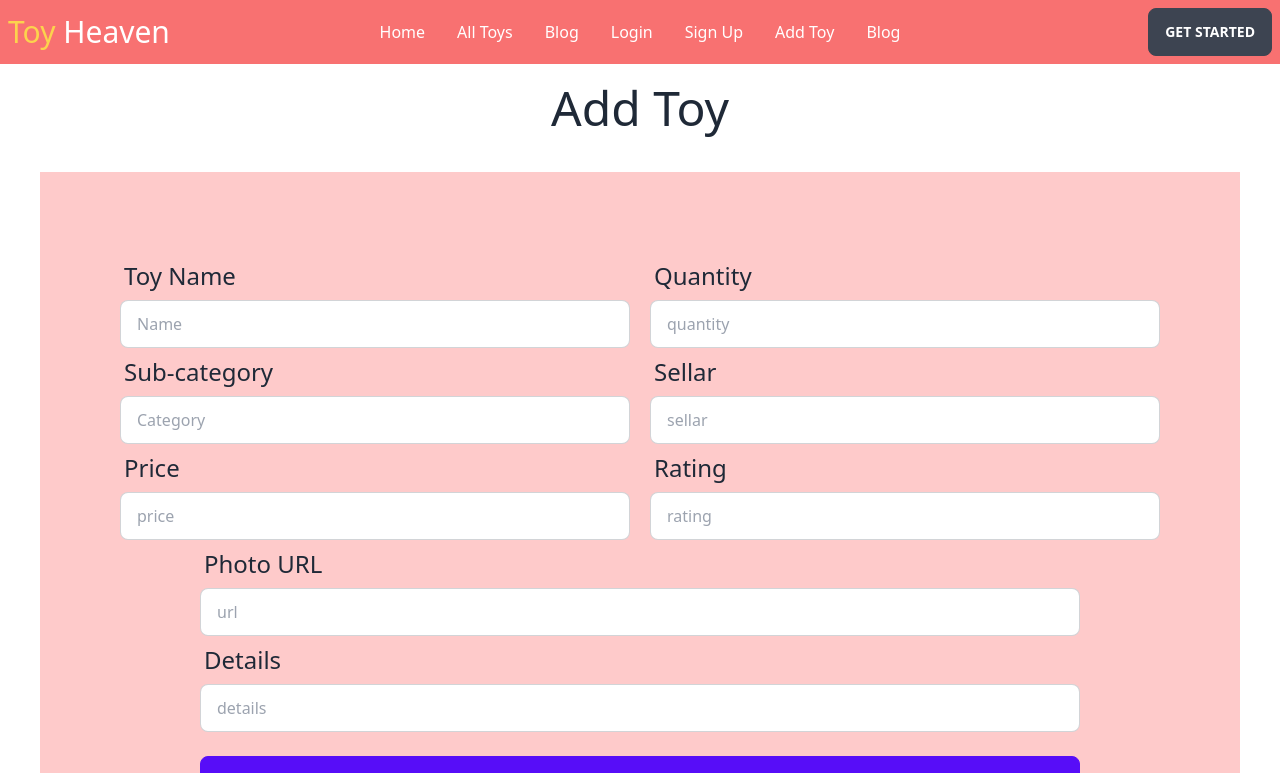
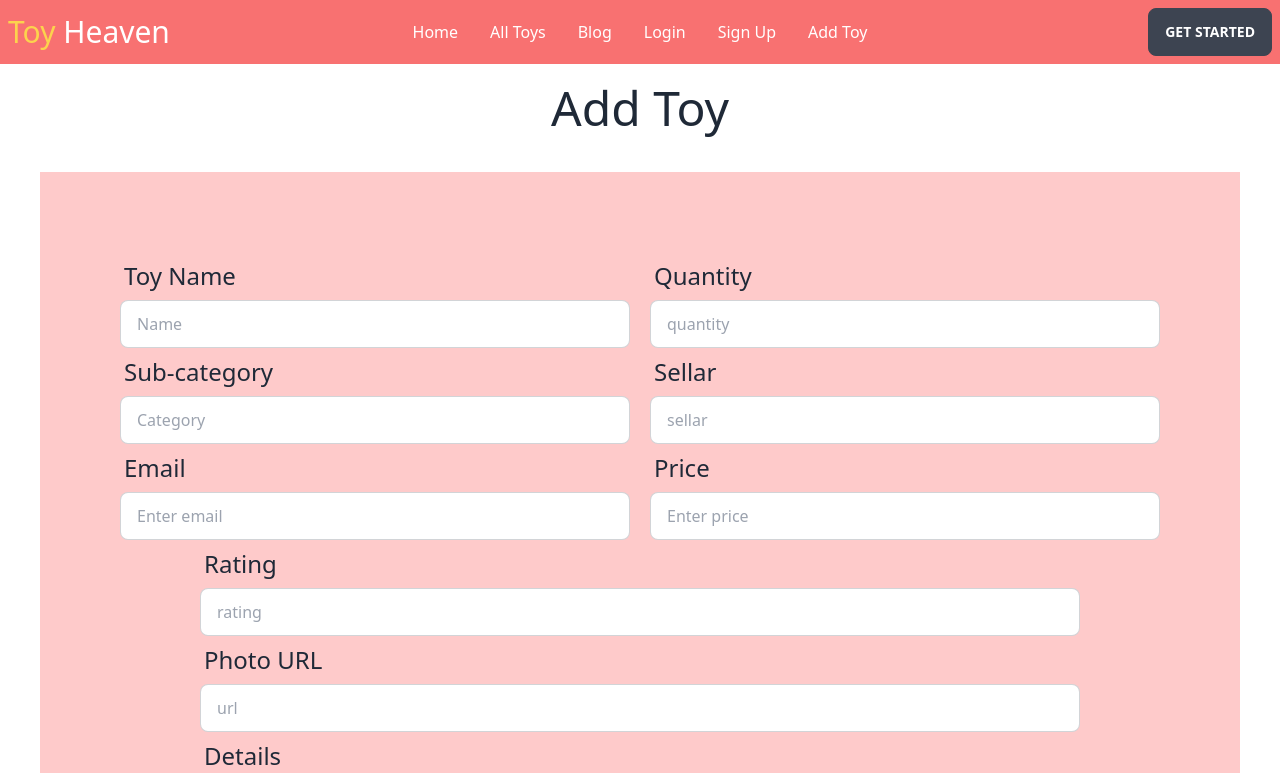
Before and after one commit to StephenRudra/Toy-store, a React (Vite) app: page /add in a window 1280 px wide. Shown: the top 773 px of the page. Built offline with nearby package versions, Linux system fonts and the light colour scheme; no server answers.

Commit message:
add form updated

```diff
--- a/src/Pages/Add/Add.jsx
+++ b/src/Pages/Add/Add.jsx
@@ -4,6 +4,7 @@ const Add = ()=>{
     const form = event.target;
     const name = form.name.value;
     const subCategory = form.category.value;
+    const email = form.email.value
     const price = form.price.value;
     const quantity = form.quantity.value;
     const seller = form.sellar.value;
@@ -11,7 +12,7 @@ const Add = ()=>{
     const photo = form.photo.value;
     const details = form.details.value;
 
-    const toys = {name, subCategory, price, quantity, seller, rating, photo, details};
+    const toys = {name, subCategory,email, price, quantity, seller, rating, photo, details};
     console.log(toys)
 
     fetch('http://localhost:5000/toys',{
@@ -52,9 +53,9 @@ const Add = ()=>{
         </div>
         <div className="form-control">
           <label className="label">
-            <span className="label-text text-2xl">Price</span>
+            <span className="label-text text-2xl">Email</span>
           </label>
-          <input type="text" placeholder="price" name="price" className="input input-bordered" />
+          <input type="email" placeholder="Enter email" name="email" className="input input-bordered" />
         </div>
          </div>
 
@@ -74,13 +75,17 @@ const Add = ()=>{
         </div>
         <div className="form-control">
           <label className="label">
-            <span className="label-text text-2xl">Rating</span>
+            <span className="label-text text-2xl">Price</span>
           </label>
-          <input type="text" placeholder="rating" name="rating" className="input input-bordered" />
+          <input type="text" placeholder="Enter price" name="price" className="input input-bordered" />
         </div>
         </div>
       </div>
       <div className="form-control ml-20 mr-20">
+      <label className="label">
+            <span className="label-text text-2xl">Rating</span>
+          </label>
+          <input type="text" placeholder="rating" name="rating" className="input input-bordered" />
           <label className="label">
             <span className="label-text text-2xl">Photo URL</span>
           </label>
--- /dev/null
+++ b/src/Pages/Details/Details.jsx
@@ -0,0 +1,11 @@
+
+
+const Details = ()=>{
+    return(
+        <div>
+<h2>Details</h2>
+        </div>
+    );
+};
+
+export default Details;
--- a/src/Pages/Home/Tab/Card.jsx
+++ b/src/Pages/Home/Tab/Card.jsx
@@ -1,14 +1,14 @@
-import { useLoaderData } from "react-router-dom";
+import { Link, useLoaderData } from "react-router-dom";
 
 
 const Card = ({toy})=>{
     //const toy = useLoaderData();
-    const {name, price, photo, details} = toy;
+    const {name, price, photo, details, _id} = toy;
     console.log(name)
     console.log(toy)
     return(
         <div>
-<h2></h2>
+
 <div className="card w-96 bg-base-100 shadow-xl">
   <figure><img src={photo} /></figure>
   <div className="card-body">
@@ -16,7 +16,10 @@ const Card = ({toy})=>{
     <h2 className="card-title">${price}</h2>
     <p>Short description:{details}</p>
     <div className="card-actions justify-end">
-      <button className="btn btn-primary">Buy Now</button>
+        <Link to={`/toy/${_id}`}>
+        <button className="btn btn-primary">View Details</button>
+        </Link>
+
     </div>
   </div>
 </div>
--- a/src/Pages/Home/Tab/Tab.jsx
+++ b/src/Pages/Home/Tab/Tab.jsx
@@ -36,11 +36,12 @@ const toyTab = ()=>{
       </TabList>
 
       <TabPanel>
-        <h2>{toys.map(toy => <Card key={toy._id} toy={toy}></Card>)}</h2>
+        <h2> <div className='flex gap-4 mt-10 ml-10'>{toys.map(toy => <Card key={toy._id} toy={toy}></Card>)}</div></h2>
       </TabPanel>
       <TabPanel>
-        <h2>{toys.map(toy => <Card key={toy._id} toy={toy}></Card>)}</h2>
+        <h2><div className='flex gap-4 mt-10 ml-10'>{toys.map(toy => <Card key={toy._id} toy={toy}></Card>)}</div></h2>
       </TabPanel>
+
     </Tabs>
     </div>
   );
--- a/src/Providers/AuthProviders.jsx
+++ b/src/Providers/AuthProviders.jsx
@@ -1,5 +1,5 @@
 import { createContext, useEffect, useState } from "react";
-import {createUserWithEmailAndPassword, getAuth, onAuthStateChanged, signInWithEmailAndPassword} from 'firebase/auth'
+import {createUserWithEmailAndPassword, getAuth, onAuthStateChanged, signInWithEmailAndPassword, signOut} from 'firebase/auth'
 import app from "../firebase/firebase.config"
 export const AuthContext = createContext();
 const auth = getAuth(app)
@@ -17,7 +17,9 @@ const AuthProvider =({children})=>{
         return signInWithEmailAndPassword(auth, email, password)
     }
 
-
+    const logOut = ()=>{
+        return signOut(auth);
+    }
 
     useEffect(()=>{
         const unsubscribe = onAuthStateChanged(auth, currentUser =>{
@@ -30,7 +32,7 @@ const AuthProvider =({children})=>{
         }
     },[])
     const authInfo ={
-        user, loading, createUser, signIn
+        user, loading, createUser, signIn, logOut
 
     }
     return(
--- a/src/Router/Router.jsx
+++ b/src/Router/Router.jsx
@@ -7,6 +7,7 @@ import SignUp from "../Pages/SignUp/SignUp";
 import Login from "../Pages/Login/Login";
 import Add from "../Pages/Add/Add";
 import Blog from "../Pages/Home/Blog/Blog";
+import Details from "../Pages/Details/Details";
 
 const router = createBrowserRouter([
     {
@@ -33,6 +34,10 @@ const router = createBrowserRouter([
         {
           path: '/blog',
           element: <Blog></Blog>
+        },
+        {
+          path: '/toy/:id',
+          element: <Details></Details>
         }
       ]
     },
--- a/src/Shared/Nav.jsx
+++ b/src/Shared/Nav.jsx
@@ -8,7 +8,7 @@ const Nav = ()=>{
   <li><Link to='/login'>Login</Link></li>
   <li><Link to='/sign'>Sign Up</Link></li>
   <li><Link to='/add'>Add Toy</Link></li>
-  <li><Link to='/blog'>Blog</Link></li>
+
 
 
   </>
```
